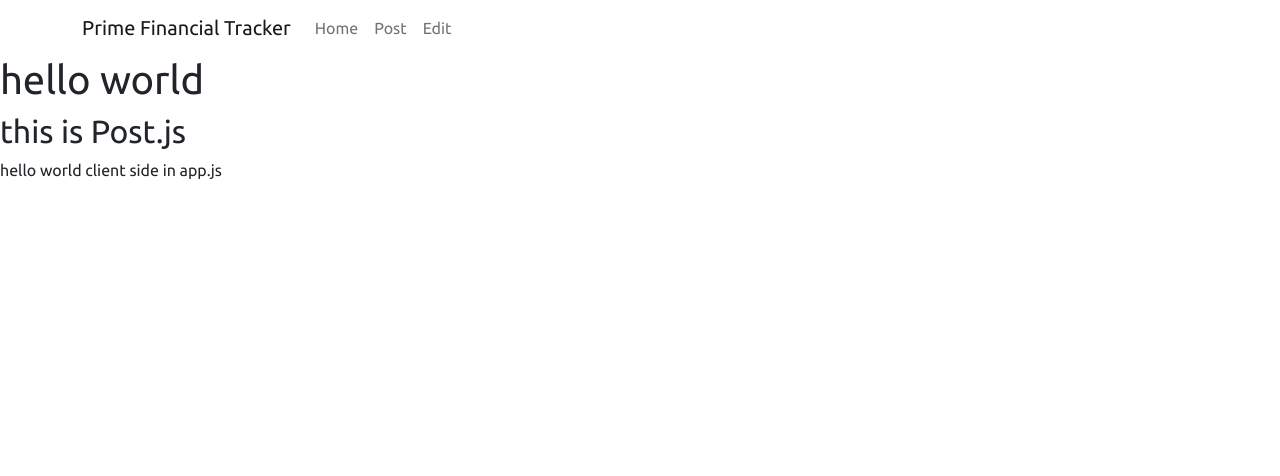
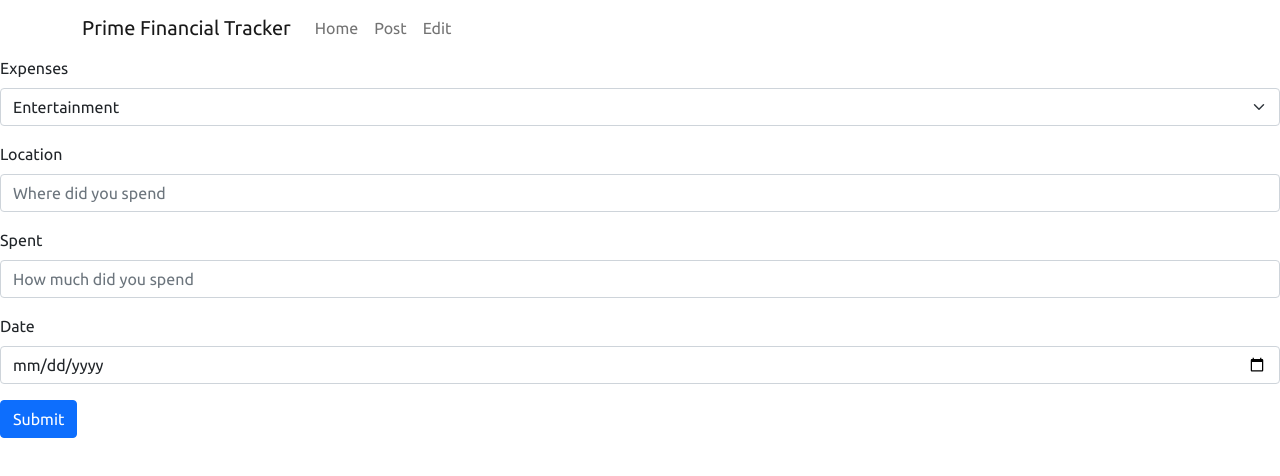
Before and after one commit to Aydren/milestone3, a React (Create React App) app in the folder client/: page /post in a window 1280 px wide. Shown: the top 476 px of the page. Built offline with nearby package versions, Linux system fonts and the light colour scheme; no server answers.

Commit message:
post page is up just not posting to MongoDB yet

```diff
--- a/client/src/App.css
+++ b/client/src/App.css
@@ -18,8 +18,9 @@ App {
 
 .form-holder {
   text-align: center;
-  margin: 0 10rem;
+  margin: auto;
   padding: 5rem;
+  max-width: 500px;
   background-color: var(--secondary-bg-color);
   border-radius: 10px;
 }
--- a/client/src/App.js
+++ b/client/src/App.js
@@ -9,14 +9,6 @@ import Edit from "./components/edit";
 import SignUp from "./components/signUp";
 
 function App() {
-  const [data, setData] = useState(null);
-
-  useEffect(() => {
-    fetch("/api")
-      .then(res => res.json())
-      .then(data => setData(data.message));
-  }, []);
-
   return (
     <div className="App">
       <BrowserRouter>
@@ -28,8 +20,6 @@ function App() {
           <Route path="/signUp" element={<SignUp />} />
         </Routes>
       </BrowserRouter>
-      <p>hello world client side in app.js</p>
-      <p>{data}</p>
     </div>
   );
 }
--- a/client/src/components/home.js
+++ b/client/src/components/home.js
@@ -2,29 +2,29 @@ import { useEffect, useState } from "react";
 import NavBar from "./navBar";
 
 function Home() {
-  const [data, setData] = useState([]);
+  const [statmentData, setStatementData] = useState([]);
 
   useEffect(() => {
-    fetch("/library/statement")
+    fetch("/finTrack/statement")
       .then(res => res.json())
-      .then(data => {
-        console.log(data)
-        setData(data);
+      .then(statmentData => {
+        setStatementData(statmentData);
+        console.log(statmentData)
       })
       .catch(err => {
         console.log("warn error", err);
       });
   }, []);
 
-  let statementFormatted = data.map(statement => {
+  let statementFormatted = statmentData.map(statement => {
     return (
-      <div className="cards" key={statement.date}>
+      <div className="statementLog" key={statement.id}>
         <p>start</p>
-        <div key={statement.date} className="cardBody">
-            <li className="statementUser">{statement.user}</li>
+        <div key={statement.id} className="cardBody">
+            <li className="statementUser">{statement.username.username}</li>
             <li className="statementCategory">{statement.category}</li>
             <li className="statementLocation">{statement.location}</li>
-            <li className="statementSpent">{statement.spent}</li>
+            <li className="statementSpent">${statement.spent}</li>
             <li className="statementDate">{statement.date}</li>
         </div>
         <p>end</p>
@@ -35,8 +35,6 @@ function Home() {
   return (
     <div className="App">
       <NavBar />
-      <h1>hello world</h1>
-      <h2>this is Home.js</h2>
       <div key={Home}>{statementFormatted}</div>
     </div>
   );
--- a/client/src/components/post.js
+++ b/client/src/components/post.js
@@ -1,11 +1,76 @@
+import { useState } from "react";
+import Form from "react-bootstrap/Form";
+import Button from "react-bootstrap/Button";
 import NavBar from "./navBar";
 
 function Post() {
+  const [inputs, setInputs] = useState({});
+
+  const handleChange = event => {
+    const name = event.target.name;
+    const value = event.target.value;
+    setInputs(values => ({ ...values, [name]: value }));
+  };
+
+  const handleSubmit = event => {
+    event.preventDefault();
+    console.log(inputs);
+  };
+
   return (
     <div className="App">
       <NavBar />
-      <h1>hello world</h1>
-      <h2>this is Post.js</h2>
+      <Form onSubmit={handleSubmit}>
+        <Form.Group className="mb-3" controlId="formExpenses">
+          <Form.Label>Expenses</Form.Label>
+          <Form.Select name="expenses" value={inputs.expenses} onChange={handleChange}>
+            <option>Entertainment</option>
+            <option>Food</option>
+            <option>Housing</option>
+            <option>Insurance</option>
+            <option>Medical</option>
+            <option>Miscellaneous</option>
+            <option>Personal Spending</option>
+            <option>Saving, Investing, and Debt Payments</option>
+            <option>Transportation</option>
+            <option>Utilities</option>
+          </Form.Select>
+        </Form.Group>
+
+        <Form.Group className="mb-3" controlId="formLocation">
+          <Form.Label>Location</Form.Label>
+          <Form.Control
+            type="text"
+            placeholder="Where did you spend"
+            value={inputs.location}
+            onChange={handleChange}
+          />
+        </Form.Group>
+
+        <Form.Group className="mb-3" controlId="formSpent">
+          <Form.Label>Spent</Form.Label>
+          <Form.Control
+            type="Number"
+            placeholder="How much did you spend"
+            value={inputs.spent}
+            min="1"
+            onChange={handleChange}
+          />
+        </Form.Group>
+
+        <Form.Group className="mb-3" controlId="formDate">
+          <Form.Label>Date</Form.Label>
+          <Form.Control
+            type="Date"
+            value={inputs.date}
+            onChange={handleChange}
+          />
+        </Form.Group>
+
+        <Button variant="primary" type="submit">
+          Submit
+        </Button>
+      </Form>
     </div>
   );
 }
--- a/client/src/components/signUp.js
+++ b/client/src/components/signUp.js
@@ -22,6 +22,14 @@ function SignUp() {
               />
             </Form.Group>
 
+            <Form.Group className="mb-3" controlId="formPasswordAuth">
+              <Form.Label>Password Confirmation</Form.Label>
+              <Form.Control
+                type="password"
+                placeholder="Confirm Password"
+              />
+            </Form.Group>
+
             <Form.Group className="mb-3">
               <Form.Text className="text-muted">
                 We'll never share your Username and Password with anyone else.
--- a/client/src/models/index.js
+++ b/client/src/models/index.js
@@ -9,5 +9,5 @@ mongoose.connect(
   }
 );
 
-module.exports.User = require("./users.js");
+module.exports.Users = require("./users.js");
 module.exports.Statement = require("./statement");
```
Also changed, not shown: client/src/controllers/finTrack.js (+13 -5 lines), client/src/models/statement.js (+17 -5 lines), client/src/models/users.js (+18 -6 lines), client/src/seeders/seedStatement.js (added, +47 -0 lines), 1 other file (tests, documents, lock files or other folders).
